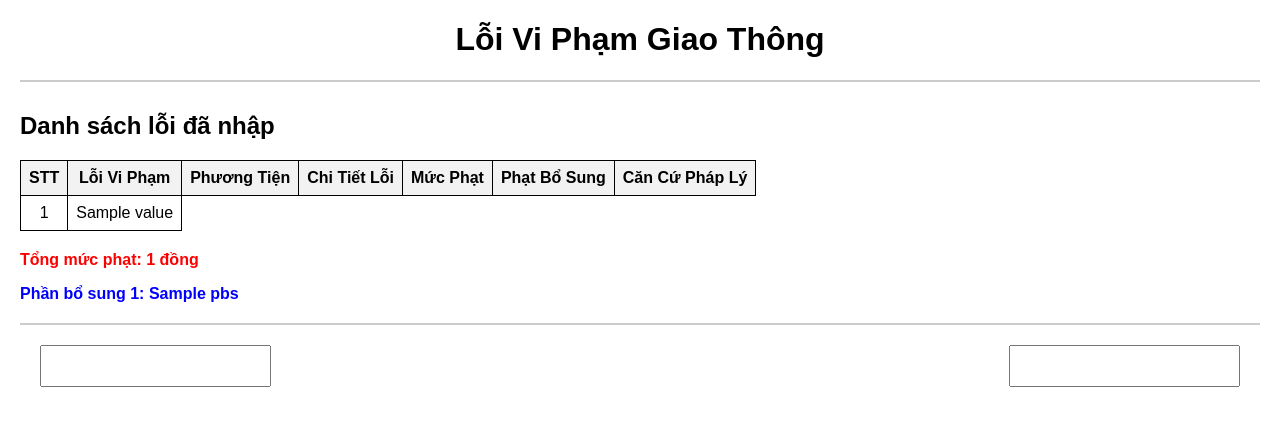
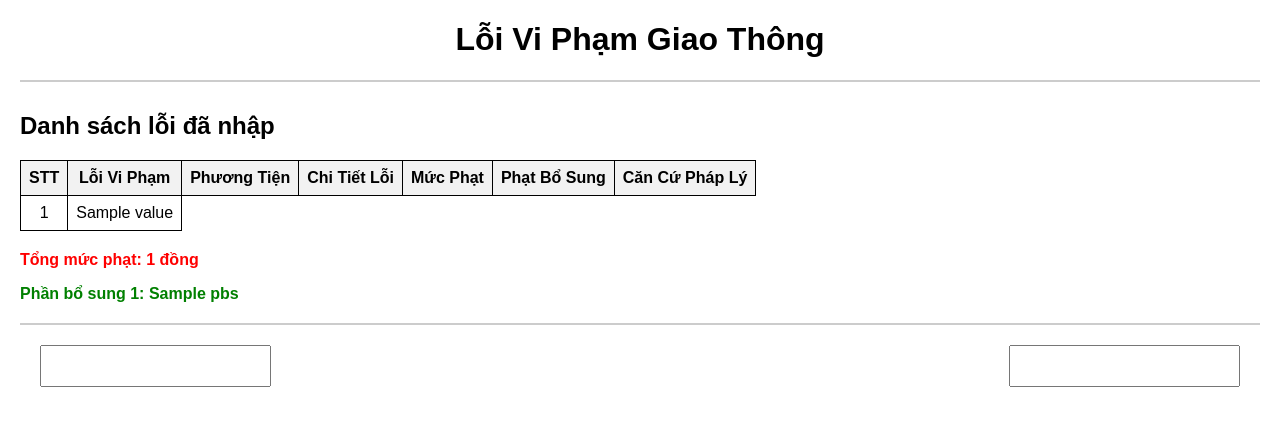
Before and after one commit to ynwawithpogct/cs217, a Flask app: template app/templates/calculate_penalty.html in a window 1280 px wide. Shown: the top 426 px of the page. Run offline with Flask 3, Linux system fonts and the light colour scheme; the template is opened without the code that fills it: most values are stand-ins (such as "Sample title", 1, 10 or a date in 2020); form fields are guessed from the names that the template uses.

Commit message:
commit 8

```diff
--- a/app/templates/calculate_penalty.html
+++ b/app/templates/calculate_penalty.html
@@ -138,7 +138,7 @@
             <p id="canCuLuat" style="font-weight: bold; color: blue;">Căn cứ luật {{loop.index}}: {{ccl}}</p>
         {% endfor %}
         {% for pbs in phatBoSung %}
-            <p id="phatBoSung" style="font-weight: bold; color: blue;">Phần bổ sung {{loop.index}}: {{pbs}}</p>
+            <p id="phatBoSung" style="font-weight: bold; color: green;">Phần bổ sung {{loop.index}}: {{pbs}}</p>
         {% endfor %}
     </div>
     <div class="form-container">
```
